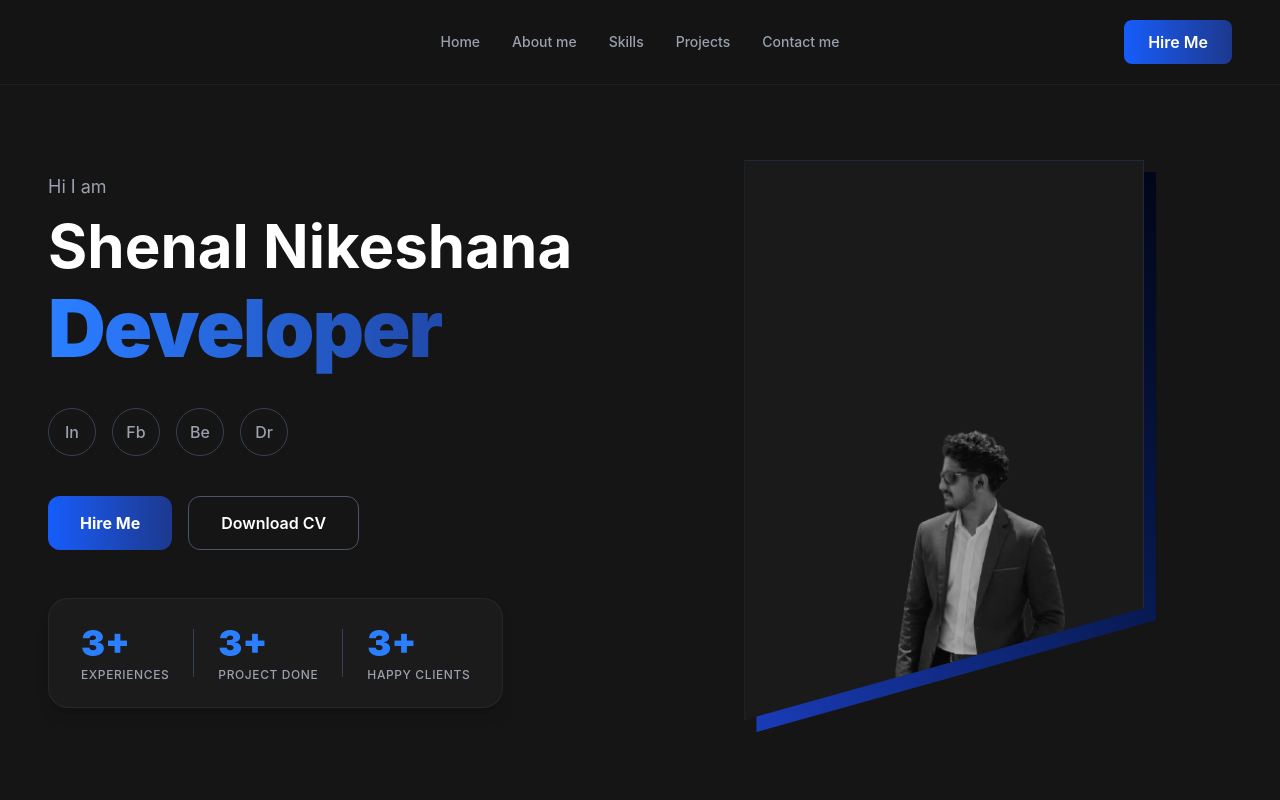
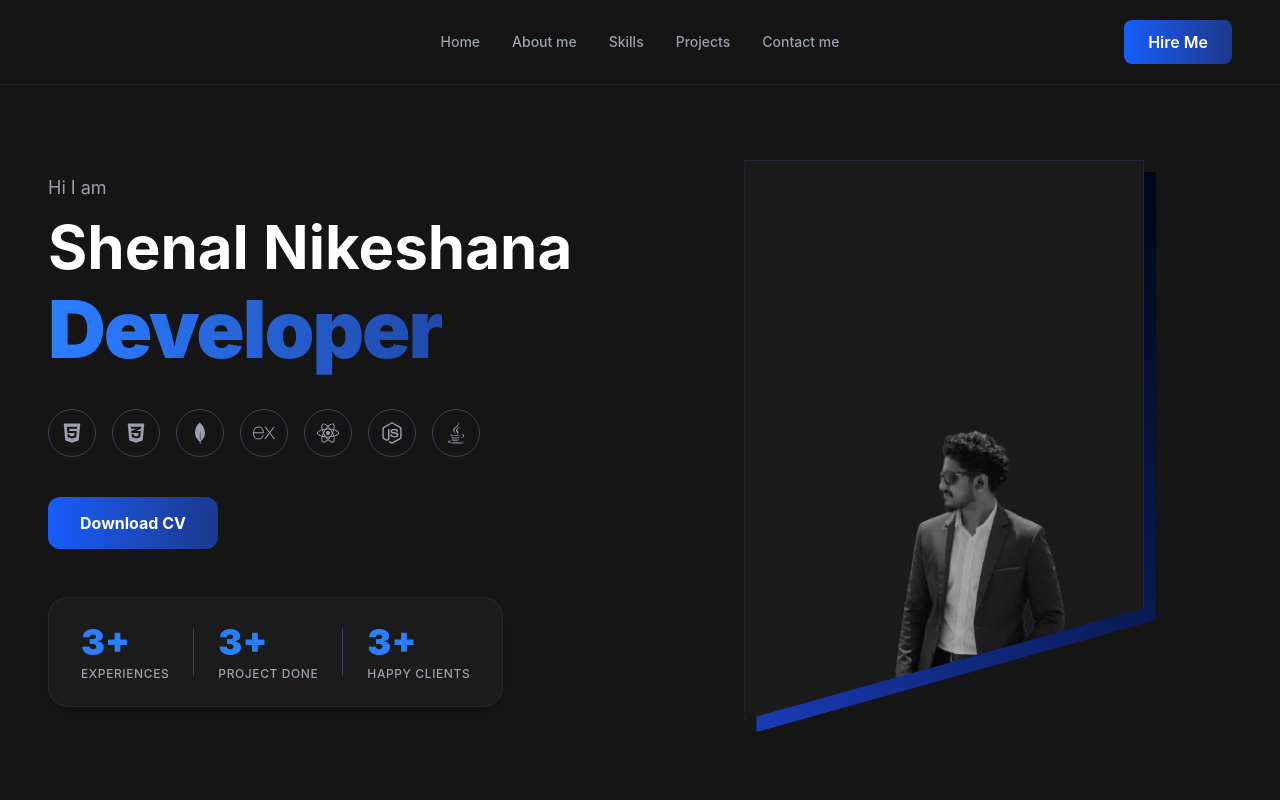
Before and after one commit to shenalsnr/my_portfolio_, a React (Vite) app in the folder my-portfolio/: page / in a window 1280 px wide. Shown: the top 800 px of the page. Built offline with nearby package versions, Linux system fonts and the light colour scheme.

Commit message:
hero page and jsons update

```diff
--- a/my-portfolio/package.json
+++ b/my-portfolio/package.json
@@ -15,6 +15,7 @@
     "lucide-react": "^1.26.0",
     "react": "^19.2.7",
     "react-dom": "^19.2.7",
+    "react-icons": "^5.7.0",
     "react-router-dom": "^7.18.1",
     "tailwindcss": "^4.3.3"
   },
--- a/my-portfolio/src/components/Hero.jsx
+++ b/my-portfolio/src/components/Hero.jsx
@@ -1,6 +1,19 @@
 import React from 'react';
+import { FaHtml5, FaCss3Alt, FaReact, FaNodeJs, FaJava } from 'react-icons/fa';
+import { SiMongodb, SiExpress } from 'react-icons/si';
 
 export default function Hero() {
+
+  const techIcons = [
+    { icon: <FaHtml5 size={22} />, title: "HTML5" },
+    { icon: <FaCss3Alt size={22} />, title: "CSS3" },
+    { icon: <SiMongodb size={22} />, title: "MongoDB" },
+    { icon: <SiExpress size={22} />, title: "Express.js" },
+    { icon: <FaReact size={22} />, title: "React" },
+    { icon: <FaNodeJs size={22} />, title: "Node.js" },
+    { icon: <FaJava size={22} />, title: "Java" },
+  ];
+
   return (
     <div className="grid grid-cols-1 md:grid-cols-2 gap-12 items-center">
 
@@ -11,49 +24,48 @@ export default function Hero() {
           Shenal Nikeshana
         </h1>
 
-        {/* Gradient Title: Developer (Dark Blue Mix) */}
+        {/* Gradient Title: Developer */}
         <h2 className="text-6xl md:text-[80px] font-black text-transparent bg-clip-text bg-gradient-to-r from-blue-500 to-blue-900 mb-8 tracking-tight pb-2">
           Developer
         </h2>
 
-        {/* Social Icons */}
-        <div className="flex gap-4 mb-10">
-          {['In', 'Fb', 'Be', 'Dr'].map((icon, index) => (
-            <div key={index} className="w-12 h-12 rounded-full border border-gray-700 flex items-center justify-center text-gray-400 hover:text-blue-500 hover:border-blue-500 cursor-pointer transition-colors font-medium">
-              {icon}
+        {/* Tech Stack Icons */}
+        <div className="flex flex-wrap gap-4 mb-10">
+          {techIcons.map((tech, index) => (
+            <div
+              key={index}
+              title={tech.title}
+              className="w-12 h-12 rounded-full border border-gray-700 flex items-center justify-center text-gray-400 hover:text-blue-500 hover:border-blue-500 cursor-pointer transition-colors"
+            >
+              {tech.icon}
             </div>
           ))}
         </div>
 
-        {/* Action Buttons */}
+
         <div className="flex flex-wrap gap-4 mb-12">
-          <button className="bg-gradient-to-r from-blue-600 to-blue-900 text-white px-8 py-3.5 rounded-xl font-bold hover:shadow-[0_0_20px_rgba(37,99,235,0.4)] transition-all">
-            Hire Me
-          </button>
-
-          {/* Download CV බොත්තම මෙහි යාවත්කාලීන කර ඇත */}
           <a
             href="https://drive.google.com/file/d/1SUkxkyICUlpfYZr6KuBs-s3qawSd8NRM/view?usp=drive_link"
             target="_blank"
             rel="noopener noreferrer"
-            className="border border-gray-600 text-white px-8 py-3.5 rounded-xl font-semibold hover:bg-white/5 transition-colors inline-block"
+            className="bg-gradient-to-r from-blue-600 to-blue-900 text-white px-8 py-3.5 rounded-xl font-bold hover:shadow-[0_0_20px_rgba(37,99,235,0.4)] transition-all inline-block"
           >
             Download CV
           </a>
         </div>
 
         {/* Stats Card */}
-        <div className="flex items-center gap-6 bg-[#222222]/50 px-8 py-6 rounded-[20px] w-max border border-white/5 shadow-lg">
+        <div className="flex items-center gap-6 bg-[#222222]/50 px-8 py-6 rounded-[20px] w-max border border-white/5 shadow-lg flex-wrap md:flex-nowrap">
           <div className="flex flex-col">
             <span className="text-blue-500 text-4xl font-black mb-1">3+</span>
             <span className="text-gray-400 text-xs font-medium uppercase tracking-wider">Experiences</span>
           </div>
-          <div className="w-px h-12 bg-gray-700"></div>
+          <div className="hidden md:block w-px h-12 bg-gray-700"></div>
           <div className="flex flex-col">
             <span className="text-blue-500 text-4xl font-black mb-1">3+</span>
             <span className="text-gray-400 text-xs font-medium uppercase tracking-wider">Project done</span>
           </div>
-          <div className="w-px h-12 bg-gray-700"></div>
+          <div className="hidden md:block w-px h-12 bg-gray-700"></div>
           <div className="flex flex-col">
             <span className="text-blue-500 text-4xl font-black mb-1">3+</span>
             <span className="text-gray-400 text-xs font-medium uppercase tracking-wider">Happy Clients</span>
@@ -61,7 +73,7 @@ export default function Hero() {
         </div>
       </div>
 
-      {/* Right Column*/}
+      {/* Right Column */}
       <div className="flex justify-center md:justify-end items-center">
         <div className="relative w-[320px] h-[460px] md:w-[400px] md:h-[560px]">
 
@@ -70,12 +82,10 @@ export default function Hero() {
             style={{ clipPath: 'polygon(0 0, 100% 0, 100% 80%, 0 100%)' }}
           ></div>
 
-          {/* Main Image Container */}
           <div
             className="absolute inset-0 bg-[#1a1a1a] flex justify-center items-end overflow-hidden border border-gray-800"
             style={{ clipPath: 'polygon(0 0, 100% 0, 100% 80%, 0 100%)' }}
           >
-            {/* Profile Image (img.png) */}
             <img
               src="/img.png"
               alt="Shenal Nikeshana"
```
Also changed, not shown: 1 other file (tests, documents, lock files or other folders).
